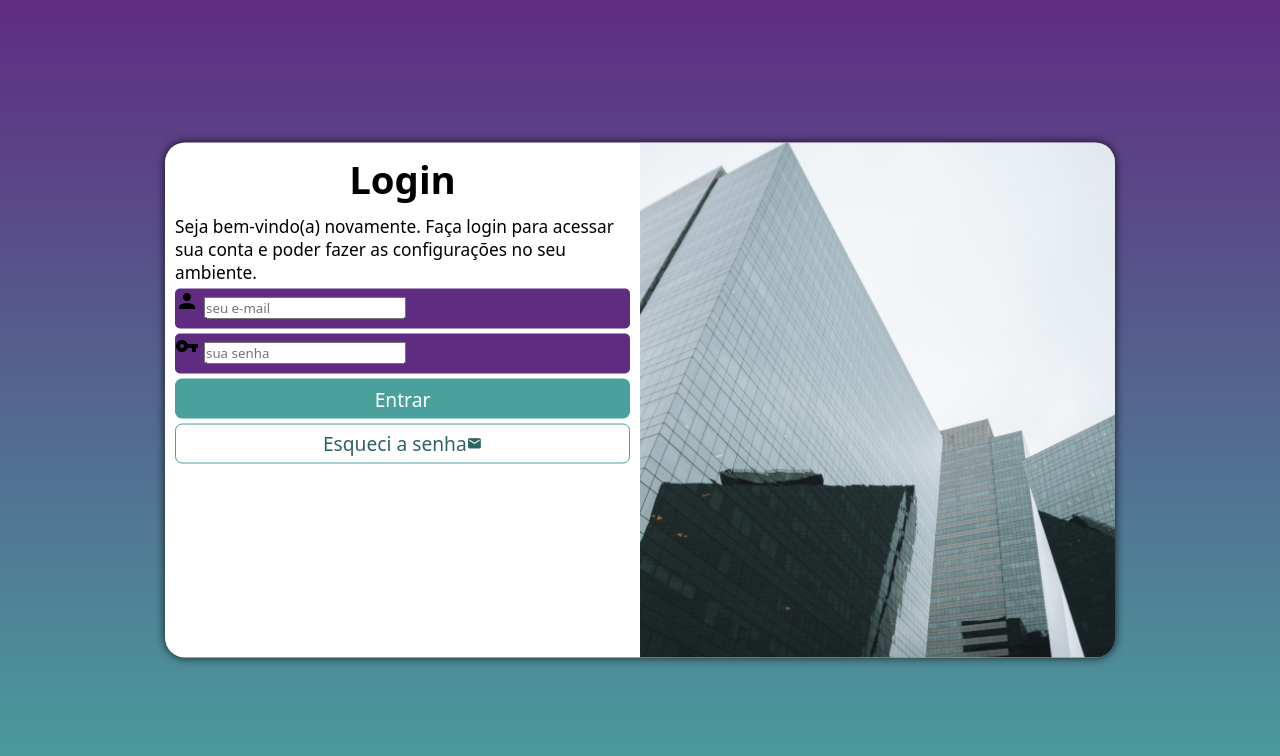
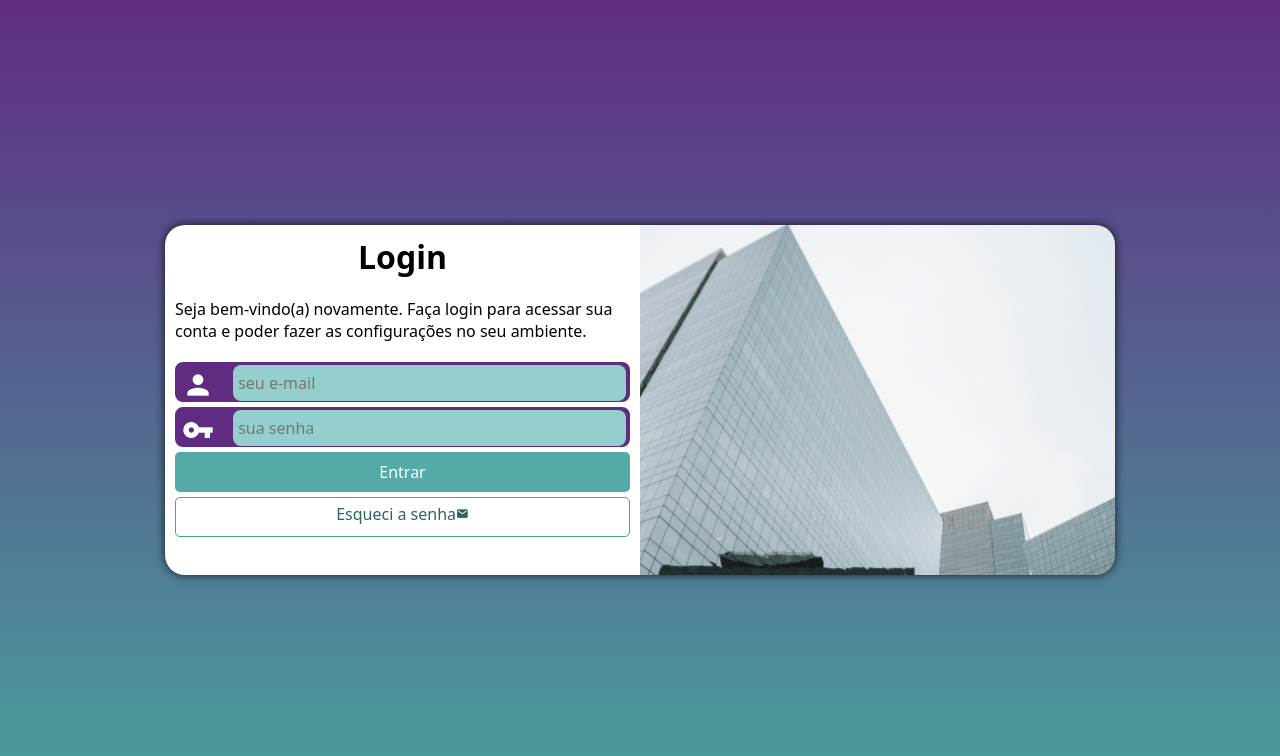
Before and after one commit to MatheusNSS/porjeto-login, a plain HTML site: page index.html in a window 1280 px wide. Drawn offline with Linux system fonts and the light colour scheme.

Commit message:
correção de bug

```diff
--- a/estilos/mediaquiry.css
+++ b/estilos/mediaquiry.css
@@ -8,6 +8,7 @@
 
     section#login{
         width: 80vw;
+        height: 300px;
     }
 
     section#login > div#imagem{
@@ -25,6 +26,11 @@
     div#formulario{
         font-size: 1.2em;
     }
+
+    div.campo > input{
+        width: calc(100% - 58px);
+        transform: translate(12px,-17px);
+    }
 }
 
 @media screen and (min-width: 992px){
@@ -35,6 +41,7 @@
 
     section#login{
         width: 950px;
+        height: 350px;
     }
 
     section#login > div#imagem{
@@ -53,7 +60,14 @@
         font-size: 2em;
     }
 
-    div#formulario{
-        font-size: 1.2em;
+    div#formulario > p {
+        font-size: 1em;
+        margin: 20px 0px;
+    }
+
+
+    div.campo > input{
+        width: calc(100% - 58px);
+        transform: translate(12px,-12px);
     }
 }
--- a/estilos/style.css
+++ b/estilos/style.css
@@ -29,15 +29,16 @@ section#login{
     position: absolute ;
     top: 50%;
     left: 50%;
-    transform: translate(-50%,-50%);
+
     overflow: hidden;
 
     background-color: white;
-    width: 275px;
-    height: 515px;
+    width: 250px;
+    height: 530px;
     border-radius: 20px;
     box-shadow: 0px 0px 10px rgba(0, 0, 0, 0.788);
 
+    transform: translate(-50%,-50%);
     transition: width .3s, height .3s;
     transition-timing-function: ease;
 }
@@ -71,7 +72,8 @@ form > div.campo{
     display: block;
     width: 100%;
     height: 40px;
-    border-radius: 5px;
+    border: solid 2px #5f2c82;
+    border-radius: 8px;
     margin: 5px 0px;
 }
 
@@ -79,15 +81,34 @@ div.campo > label{
     display: none;
 }
 
+div.campo > span{
+    color: white;
+    font-size: 2em;
+    width: 40px;
+    padding: 5px;
+}
+
+div.campo > input{
+    background-color: #94cfcd;
+    font-size: 1em;
+    width: calc(100% - 45px);
+    height: 100%;
+
+    border: 0px;
+    border-radius: 8px;
+    padding-left: 5px;
+    transform: translatey(-12px);
+}
+
 form > input[type=submit]{
     display: block;
     font-size: 1em;
     width: 100%;
     height: 40px;
-    background-color: #49a09d;
+    background-color: #53aaa7;
     color: white;
     border: none;
-    border-radius: 7px;
+    border-radius: 5px;
     cursor: pointer;
 }
 
@@ -108,7 +129,7 @@ form > a.botao{
     background-color: white;
     color: #2d6462;
     border: 1px solid #49a09d;
-    border-radius: 7px;
+    border-radius: 5px;
 }
 
 form > a.botao:hover{
```
